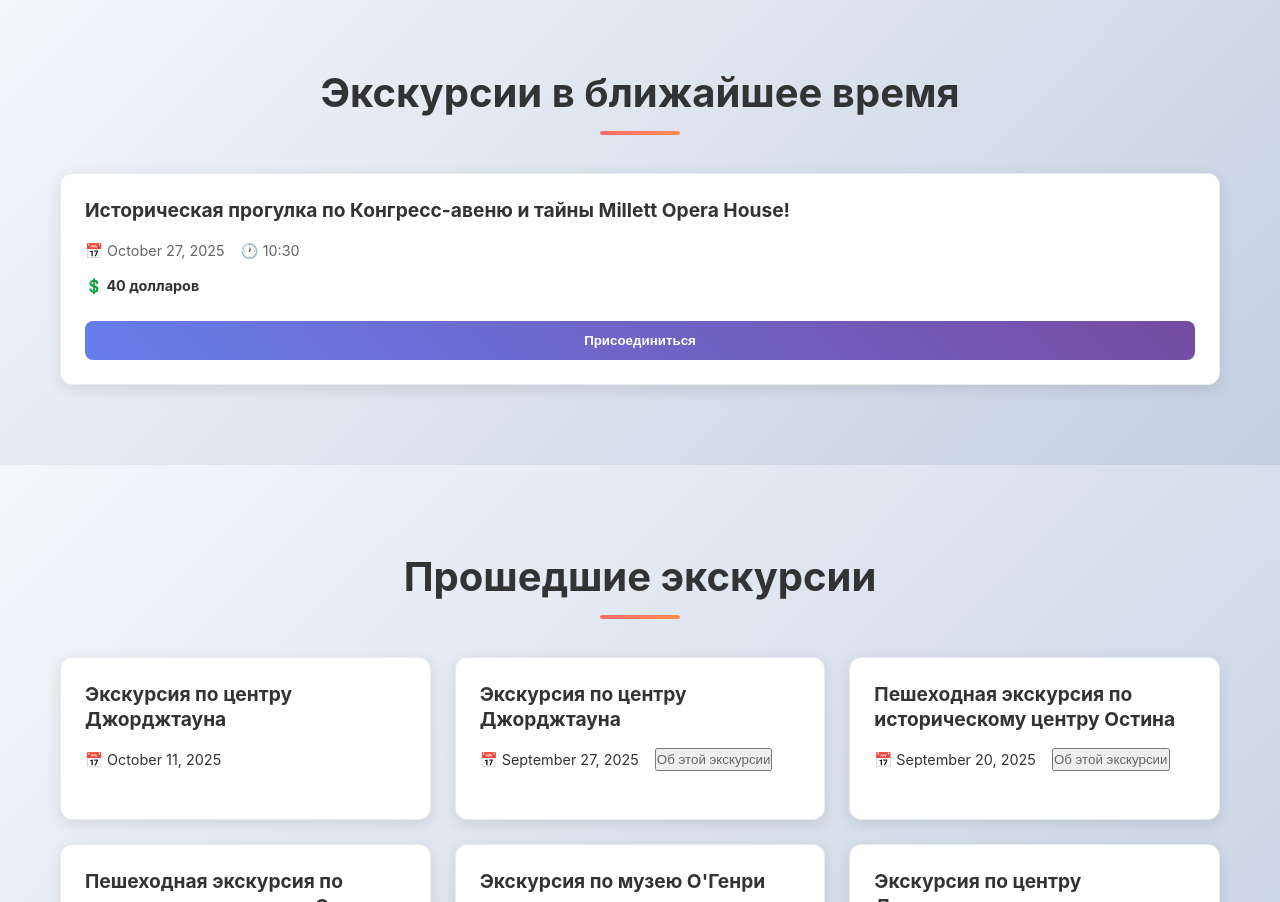
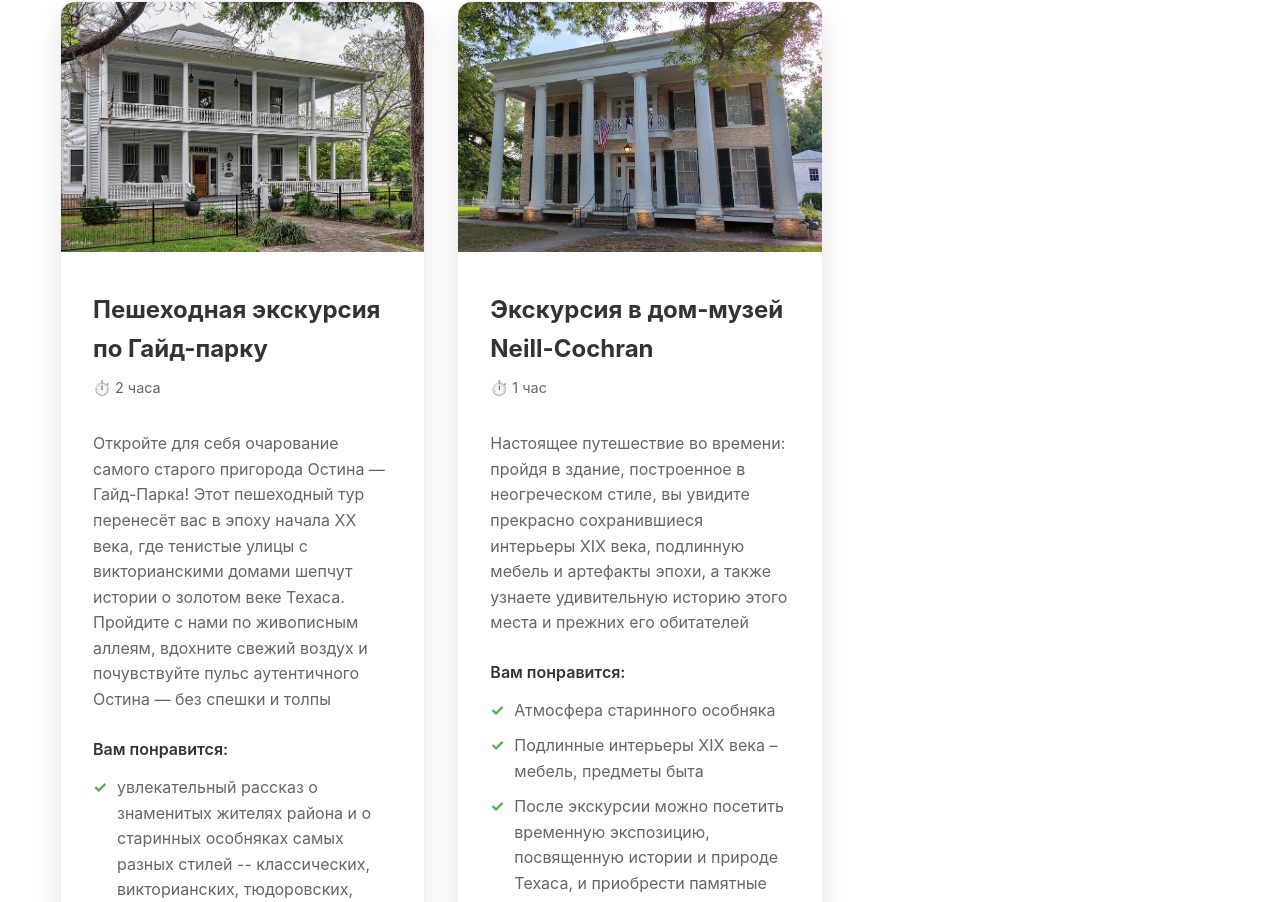
Before and after one commit to tatiana-act/nextjs-boilerplate, a Next.js app: page / in a window 1280 px wide. Shown: the part 3783-4685 px from the top of the page. Built offline with nearby package versions, Linux system fonts and the light colour scheme.

Commit message:
hyde park tour tg bot for contact updates

```diff
--- a/app/actions/submitContact.ts
+++ b/app/actions/submitContact.ts
@@ -2,6 +2,7 @@
 
 import { google } from 'googleapis';
 import { ContactFormData, contactFormSchema } from '../zschema'
+import sendTelegramMessage from "@/app/tgmessage";
 
 
 export async function submitContactForm(_prevState: ContactFormData, formData: FormData): Promise<ContactFormData> {
@@ -37,6 +38,10 @@ export async function submitContactForm(_prevState: ContactFormData, formData: F
             if (fmtTelegram.length > 0 && !fmtTelegram.startsWith('@')) {
                 fmtTelegram = '@' + fmtTelegram;
             }
+            const tgMessage = `Received new contact: ${validated.data?.name} -- ${fmtPhone} ${fmtTelegram})`;
+            sendTelegramMessage(tgMessage).catch((error) => {
+                console.error('Unhandled error in sendTelegramMessageInternal:', error);
+            });
             // Append data (adjust range to your sheet, e.g., Sheet1!A:E for 5 columns)
             await sheets.spreadsheets.values.append({
                 spreadsheetId: process.env.GOOGLE_SHEETS_SPREADSHEET_ID!,
@@ -52,7 +57,8 @@ export async function submitContactForm(_prevState: ContactFormData, formData: F
                         validated.data?.tour || '',
                     ]],
                 },
-            });
+            })
+
         } catch (error) {
             success = false;
             msg = String(error?.toString() || 'unknown error');
--- a/app/globals.css
+++ b/app/globals.css
@@ -351,15 +351,16 @@ a {
 
 .form-body {
     display: flex;
-    flex-direction: column; /* Items laid out horizontally */
-    justify-content: space-between; /* Spread items along main axis */
-    gap: 1rem; /* Add spacing between items */
+    flex-direction: column;
+    justify-content: space-between;
+    gap: 1rem;
     padding: 1rem;
 }
 
 .form-error {
     color: #721c24;
 }
+
 /* Upcoming Tours Section Styles */
 .upcoming-tours-section {
     background: linear-gradient(135deg, #f5f7fa 0%, #c3cfe2 100%);
@@ -383,15 +384,24 @@ a {
 .upcoming-tour-card {
     background: white;
     border-radius: 12px;
-  padding: 1.5rem;
     box-shadow: 0 4px 15px rgba(0, 0, 0, 0.1);
     transition: all 0.3s ease;
     border: 1px solid #e9ecef;
+    display: flex;
+    flex-direction: column;
+    min-height: 250px; /* Ensure consistent card height */
 }
 
 .upcoming-tour-card:hover {
     transform: translateY(-3px);
     box-shadow: 0 8px 25px rgba(0, 0, 0, 0.15);
+}
+
+.upcoming-tour-content {
+    padding: 1.5rem;
+    display: flex;
+    flex-direction: column;
+    flex-grow: 1;
 }
 
 .upcoming-tour-name {
@@ -404,6 +414,7 @@ a {
 
 .upcoming-tour-details {
     margin-bottom: 1.5rem;
+    flex-grow: 1; /* Expand to push button to bottom */
 }
 
 .tour-datetime {
--- /dev/null
+++ b/app/tgmessage.ts
@@ -0,0 +1,50 @@
+'use server';
+
+interface ActionResponse {
+    success: boolean;
+    error?: string;
+}
+
+const TELEGRAM_BOT_TOKEN = process.env.TELEGRAM_BOT_TOKEN;
+const TELEGRAM_BOT_CHATID = process.env.TELEGRAM_BOT_CHATID;
+const TELEGRAM_API_URL = `https://api.telegram.org/bot${TELEGRAM_BOT_TOKEN}/sendMessage`;
+
+export async function sendTelegramMessage(message: string): Promise<ActionResponse> {
+    if (!TELEGRAM_BOT_TOKEN || !TELEGRAM_BOT_CHATID) {
+        return {
+            success: false,
+            error: 'Telegram bot token or chat ID is not configured.',
+        };
+    }
+    const payload = JSON.stringify({
+        chat_id: TELEGRAM_BOT_CHATID,
+        text: message,
+    });
+    try {
+        const response = await fetch(TELEGRAM_API_URL, {
+            method: 'POST',
+            headers: {
+                'Content-Type': 'application/json',
+            },
+            body: payload,
+        });
+
+        const data = await response.json();
+        if (data.ok) {
+            return { success: true };
+        } else {
+            return {
+                success: false,
+                error: `Telegram API error: ${data.description}`,
+            };
+        }
+    } catch (error) {
+        console.error('Error sending Telegram message:', error);
+        return {
+            success: false,
+            error: 'Failed to send Telegram message.',
+        };
+    }
+}
+
+export default sendTelegramMessage;
--- a/components/TourCard.tsx
+++ b/components/TourCard.tsx
@@ -45,6 +45,7 @@ const TourCard: React.FC<TourCardProps> = ({ tour, onBookTour }) => {
           </ul>
         </div>
 
+        {tour.extra && <div className="tour-highlights">{tour.extra}</div>}
         {/*<div className="tour-highlights">
                     <h4 className="highlights-title">What's Included:</h4>
                     <ul className="highlights-list">
--- a/components/UpcomingTourCard.tsx
+++ b/components/UpcomingTourCard.tsx
@@ -33,6 +33,7 @@ const UpcomingTourCard: React.FC<UpcomingTourCardProps> = ({
             </span>
             <span className="time">🕐 {upcomingTour.time}</span>
           </div>
+          {upcomingTour.bonus && <div className="tour-highlights">{upcomingTour.bonus}</div>}
           {upcomingTour.price !== undefined && (<div className="tour-price">💲 {upcomingTour.price} долларов</div>)}
         </div>
           <button className="book-button" onClick={handleReserveClick}>
--- a/data/tours.ts
+++ b/data/tours.ts
@@ -73,6 +73,7 @@ export const tours: Tour[] = [
             'Location map for future visits',
             'Small group (max 10 people)',
         ],
+        extra: '🎟️ Входной билет оплачивается отдельно',
         meetingPoint: 'Lady Bird Johnson Wildflower Center',
         meetingPointLink: 'https://maps.app.goo.gl/aJf3ShjPhDnvwdJq5',
         difficulty: 'Moderate',
@@ -144,5 +145,47 @@ export const tours: Tour[] = [
       meetingPoint: 'Назначается индивидуально',
       meetingPointLink: '',
       difficulty: 'Easy',
+    },
+    {
+      id: 'hyde',
+      title: 'Пешеходная экскурсия по Гайд-парку',
+      description: 'Откройте для себя очарование самого старого пригорода Остина — Гайд-Парка! Этот пешеходный тур перенесёт вас в эпоху начала XX века, где тенистые улицы с викторианскими домами шепчут истории о золотом веке Техаса. Пройдите с нами по живописным аллеям, вдохните свежий воздух и почувствуйте пульс аутентичного Остина — без спешки и толпы',
+      duration: '2 часа',
+      price: 40,
+      imageUrl: '/hyde.jpg',
+      highlights: [
+        'увлекательный рассказ о знаменитых жителях района и о старинных особняках самых разных стилей -- классических, викторианских, тюдоровских, королевы Анны',
+        'вкус настоящей истории в Avenue B Grocery & Market — старейшем магазине Остина',
+        'посещение First Light Books — уютного книжного магазина с редкими изданиями, необычными сувенирами и ароматным кофе',
+      ],
+      included: [],
+      meetingPoint: 'Встречаемся в парке Shipe Neighborhood, ближе к 44-й Восточной улице',
+      meetingPointLink: 'https://maps.app.goo.gl/TkbGjf1g56Vr8mEc6',
+      difficulty: 'Easy'
+    },
+    {
+      id: 'Anlch',
+      title: 'Экскурсия в дом-музей Neill-Cochran',
+      description:
+            'Настоящее путешествие во времени: пройдя в здание, построенное в неогреческом стиле, вы увидите прекрасно сохранившиеся интерьеры XIX века, подлинную мебель и артефакты эпохи, а также узнаете удивительную историю этого места и прежних его обитателей',
+      duration: '1 час',
+      price: 0,
+      imageUrl: '/nch.jpg',
+      highlights: [
+        'Атмосфера старинного особняка',
+        'Подлинные интерьеры XIX века – мебель, предметы быта',
+        'После экскурсии можно посетить временную экспозицию, посвященную истории и природе Техаса, и приобрести памятные сувениры',
+      ],
+      included: [
+        'Photography guide',
+        'Tripod rental available',
+        'Photo editing tips',
+        'Location map for future visits',
+        'Small group (max 10 people)',
+      ],
+        meetingPoint:
+            'Встречаемся возле музея, пересечение улиц San Gabriel и 23-й Западной',
+        meetingPointLink: 'https://maps.app.goo.gl/4frvcX5L1gySddwn6',
+        difficulty: 'Easy',
     }
 ];
--- a/data/upcomingTours.ts
+++ b/data/upcomingTours.ts
@@ -7,5 +7,28 @@ export const upcomingTours: UpcomingTour[] = [
         date: '2025-10-27',
         time: '10:30',
         price: 40
+    },
+    {
+        id: 'tour18',
+        tourId: 'Acap',
+        date: '2025-11-02',
+        time: '10:00',
+        price: 40,
+        bonus: 'дополнительно: экскурсия по музею О\'Генри'
+    },
+    {
+        id: 'tour17',
+        tourId: 'Albjwc',
+        date: '2025-11-04',
+        time: '10:00',
+        price: 50,
+        bonus: 'дополнительно: крафт из шерсти на тему осени',
+    },
+    {
+        id: 'tour19',
+        tourId: 'hyde',
+        date: '2025-11-16',
+        time: '10:00',
+        price: 40
     }
 ];
--- a/types/tour.ts
+++ b/types/tour.ts
@@ -7,6 +7,7 @@ export interface Tour {
   imageUrl: string;
   highlights: string[];
   included: string[];
+  extra?: string;
   meetingPoint: string;
   meetingPointLink: string;
   difficulty: 'Easy' | 'Moderate' | 'Challenging';
@@ -23,6 +24,7 @@ export interface UpcomingTour {
   date: string;
   time: string;
   price?: number;
+  bonus?: string;
 }
 
 export interface PastTour extends UpcomingTour {
```
Also changed, not shown: public/hyde.jpg (added). Lines whose indentation alone changed are shown as unchanged.
